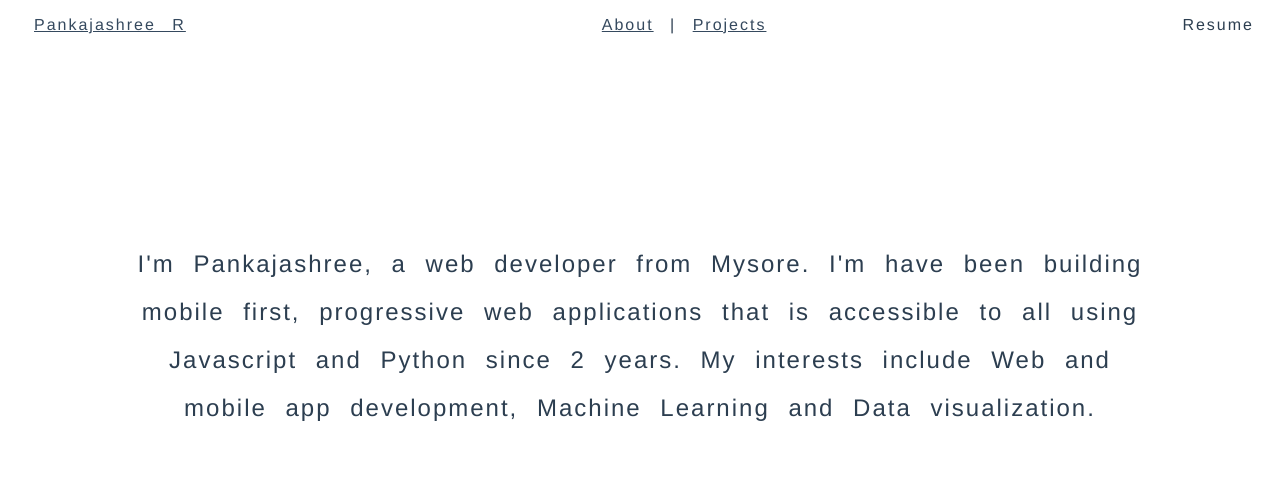
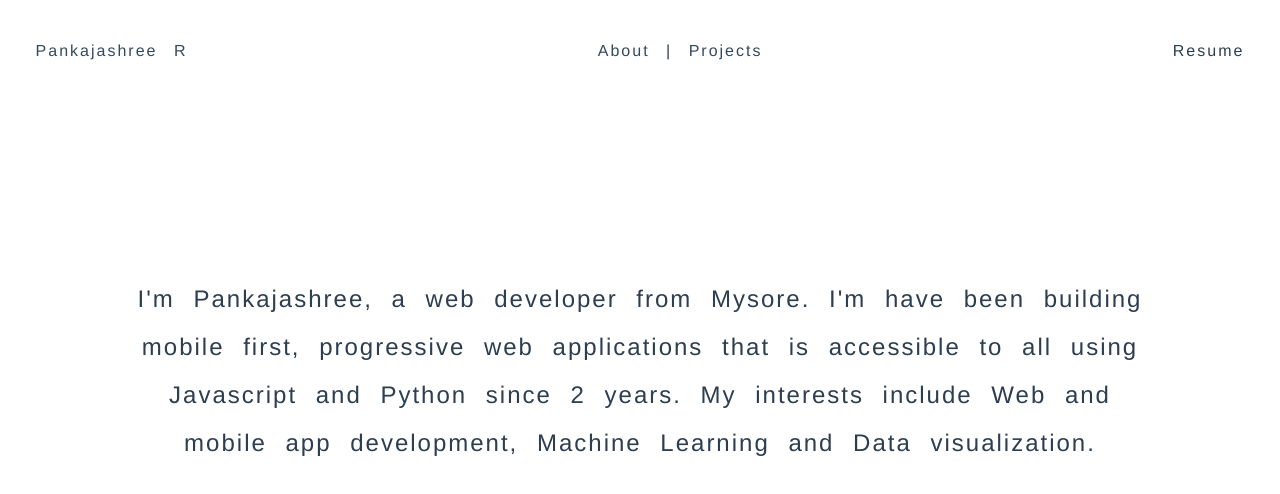
Before and after one commit to pankaja-shree/pankaja-portfolio, a Vue app: page / in a window 1280 px wide. Shown: the top 494 px of the page. Built offline with nearby package versions, Linux system fonts and the light colour scheme.

Commit message:
add transition effect for links on hover

```diff
--- a/src/components/Header.vue
+++ b/src/components/Header.vue
@@ -20,11 +20,21 @@ export default {
 header {
   margin: 0;
   height: 56px;
-  padding: 0 16px 0 24px;
+  padding: 2%;
 }
 
 nav ul {
   display: flex;
   justify-content: space-between;
 }
+
+a {
+    text-decoration: none;
+    transition: all 0.5s ease;
+}
+
+a:hover {
+    font-weight: bold;
+    font-size: 1.1em;
+}
 </style>
```
